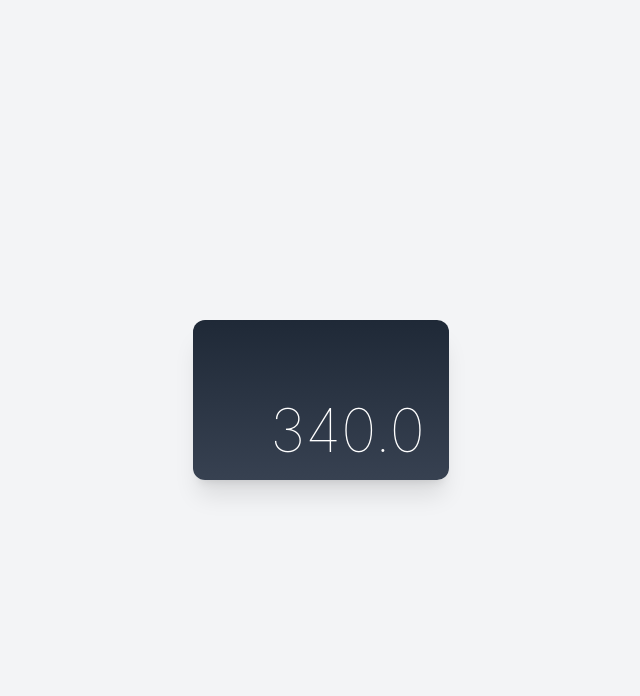
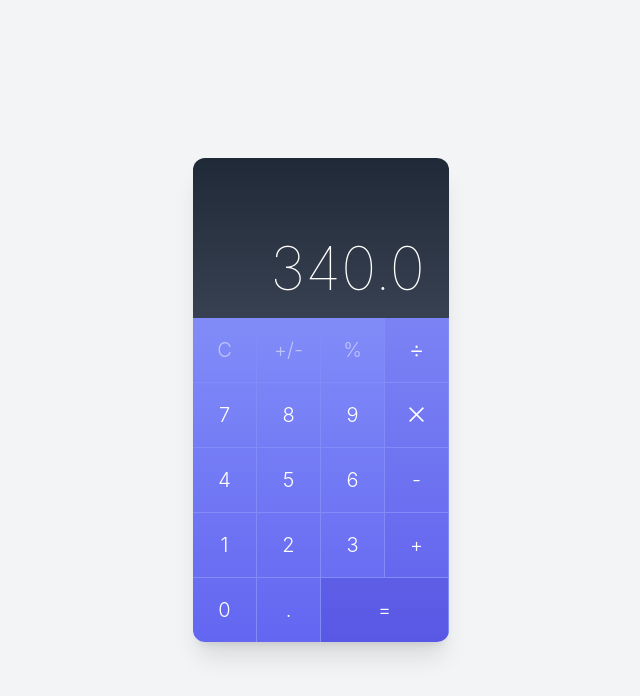
Before and after one commit to Doxteur/Calculator, a React (Create React App) app: page / in a window 1280 px wide. Shown: the top 696 px of the page, without its empty margins (319-959 px from the left). Built offline with nearby package versions, Linux system fonts and the light colour scheme.

Commit message:
feature_design_body

```diff
--- a/src/components/Calculator/Calculator.jsx
+++ b/src/components/Calculator/Calculator.jsx
@@ -12,7 +12,113 @@ function Calculator() {
               340.0
             </div>
           </div>
-
+          <div className="w-full bg-gradient-to-b from-indigo-400 to-indigo-500">
+            <div className="flex w-full">
+              <div className="w-1/4 border-r border-b border-indigo-400">
+                <button className="w-full h-16 outline-none focus:outline-none hover:bg-indigo-700 hover:bg-opacity-20 text-white text-opacity-50 text-xl font-light">
+                  C
+                </button>
+              </div>
+              <div className="w-1/4 border-r border-b border-indigo-400">
+                <button className="w-full h-16 outline-none focus:outline-none hover:bg-indigo-700 hover:bg-opacity-20 text-white text-opacity-50 text-xl font-light">
+                  +/-
+                </button>
+              </div>
+              <div className="w-1/4 border-r border-b border-indigo-400">
+                <button className="w-full h-16 outline-none focus:outline-none hover:bg-indigo-700 hover:bg-opacity-20 text-white text-opacity-50 text-xl font-light">
+                  %
+                </button>
+              </div>
+              <div className="w-1/4 border-r border-b border-indigo-400">
+                <button className="w-full h-16 outline-none focus:outline-none bg-indigo-700 bg-opacity-10 hover:bg-opacity-20 text-white text-2xl font-light">
+                  ÷
+                </button>
+              </div>
+            </div>
+            <div className="flex w-full">
+              <div className="w-1/4 border-r border-b border-indigo-400">
+                <button className="w-full h-16 outline-none focus:outline-none hover:bg-indigo-700 hover:bg-opacity-20 text-white text-xl font-light">
+                  7
+                </button>
+              </div>
+              <div className="w-1/4 border-r border-b border-indigo-400">
+                <button className="w-full h-16 outline-none focus:outline-none hover:bg-indigo-700 hover:bg-opacity-20 text-white text-xl font-light">
+                  8
+                </button>
+              </div>
+              <div className="w-1/4 border-r border-b border-indigo-400">
+                <button className="w-full h-16 outline-none focus:outline-none hover:bg-indigo-700 hover:bg-opacity-20 text-white text-xl font-light">
+                  9
+                </button>
+              </div>
+              <div className="w-1/4 border-r border-b border-indigo-400">
+                <button className="w-full h-16 outline-none focus:outline-none bg-indigo-700 bg-opacity-10 hover:bg-opacity-20 text-white text-xl font-light">
+                  ⨉
+                </button>
+              </div>
+            </div>
+            <div className="flex w-full">
+              <div className="w-1/4 border-r border-b border-indigo-400">
+                <button className="w-full h-16 outline-none focus:outline-none hover:bg-indigo-700 hover:bg-opacity-20 text-white text-xl font-light">
+                  4
+                </button>
+              </div>
+              <div className="w-1/4 border-r border-b border-indigo-400">
+                <button className="w-full h-16 outline-none focus:outline-none hover:bg-indigo-700 hover:bg-opacity-20 text-white text-xl font-light">
+                  5
+                </button>
+              </div>
+              <div className="w-1/4 border-r border-b border-indigo-400">
+                <button className="w-full h-16 outline-none focus:outline-none hover:bg-indigo-700 hover:bg-opacity-20 text-white text-xl font-light">
+                  6
+                </button>
+              </div>
+              <div className="w-1/4 border-r border-b border-indigo-400">
+                <button className="w-full h-16 outline-none focus:outline-none bg-indigo-700 bg-opacity-10 hover:bg-opacity-20 text-white text-xl font-light">
+                  -
+                </button>
+              </div>
+            </div>
+            <div className="flex w-full">
+              <div className="w-1/4 border-r border-b border-indigo-400">
+                <button className="w-full h-16 outline-none focus:outline-none hover:bg-indigo-700 hover:bg-opacity-20 text-white text-xl font-light">
+                  1
+                </button>
+              </div>
+              <div className="w-1/4 border-r border-b border-indigo-400">
+                <button className="w-full h-16 outline-none focus:outline-none hover:bg-indigo-700 hover:bg-opacity-20 text-white text-xl font-light">
+                  2
+                </button>
+              </div>
+              <div className="w-1/4 border-r border-b border-indigo-400">
+                <button className="w-full h-16 outline-none focus:outline-none hover:bg-indigo-700 hover:bg-opacity-20 text-white text-xl font-light">
+                  3
+                </button>
+              </div>
+              <div className="w-1/4 border-r border-b border-indigo-400">
+                <button className="w-full h-16 outline-none focus:outline-none bg-indigo-700 bg-opacity-10 hover:bg-opacity-20 text-white text-xl font-light">
+                  +
+                </button>
+              </div>
+            </div>
+            <div className="flex w-full">
+              <div className="w-1/4 border-r border-indigo-400">
+                <button className="w-full h-16 outline-none focus:outline-none hover:bg-indigo-700 hover:bg-opacity-20 text-white text-xl font-light">
+                  0
+                </button>
+              </div>
+              <div className="w-1/4 border-r border-indigo-400">
+                <button className="w-full h-16 outline-none focus:outline-none hover:bg-indigo-700 hover:bg-opacity-20 text-white text-xl font-light">
+                  .
+                </button>
+              </div>
+              <div className="w-2/4 border-r border-indigo-400">
+                <button className="w-full h-16 outline-none focus:outline-none bg-indigo-700 bg-opacity-30 hover:bg-opacity-40 text-white text-xl font-light">
+                  =
+                </button>
+              </div>
+            </div>
+          </div>
         </div>
       </div>
     </div>
```
